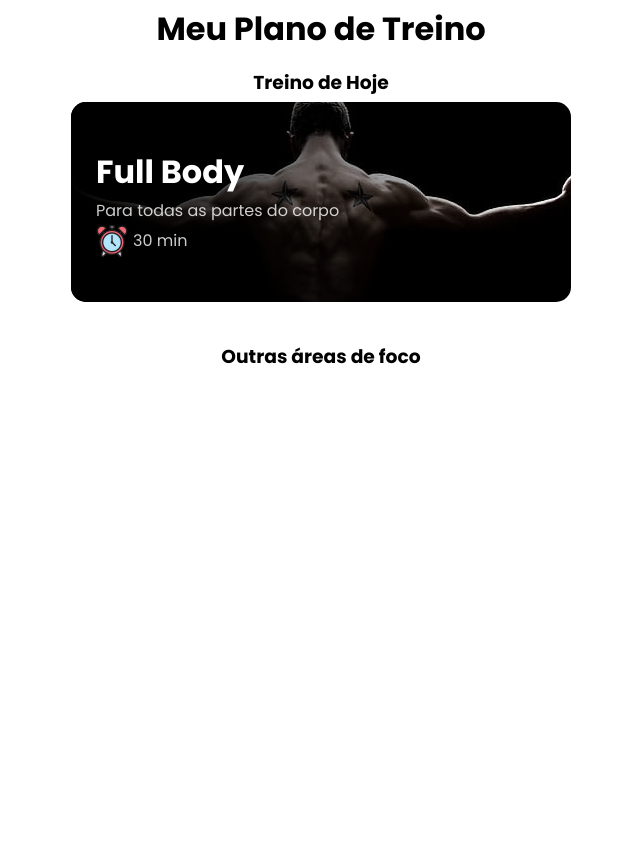
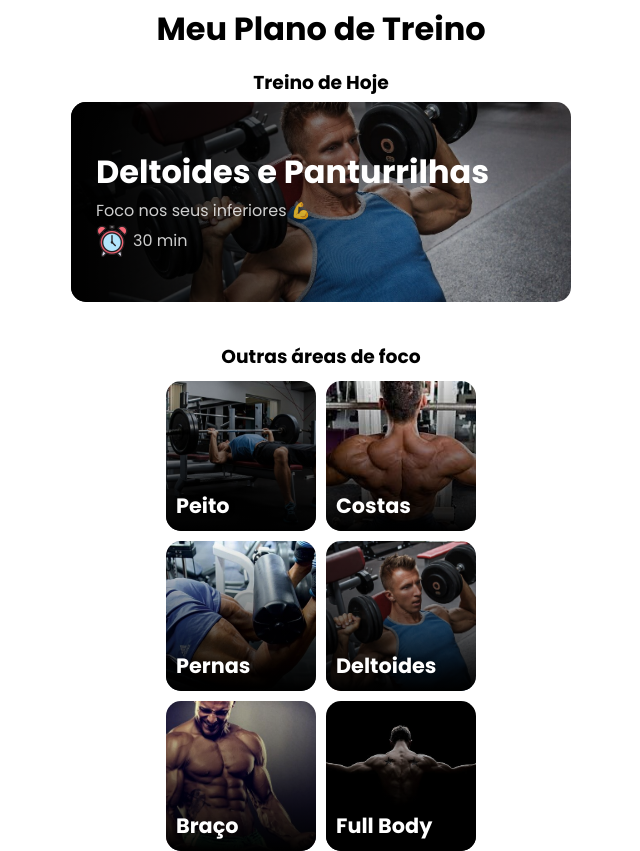
Before and after one commit to expeditojefferson/Academia, a plain HTML site: page paginas/principal.html in a window 1280 px wide. Shown: the whole page, without its empty margins (319-959 px from the left). Before the commit the page ends 800 px from the top, so only its background shows below. Drawn offline with Linux system fonts and the light colour scheme.

Commit message:
add cards na paginal principal

```diff
--- a/paginas/estiloPagMain/style.css
+++ b/paginas/estiloPagMain/style.css
@@ -46,7 +46,8 @@ div.card-container {
 
     background-image: url('../../assets/SiteAcademia/wallpaper.jpg');
     background-repeat: no-repeat;
-    background-position: 50% 35%;
+    background-position: 50% 50%;
+    background-size: cover;
     color: white;
     display: flex;
     flex-direction: row;
@@ -94,3 +95,58 @@ main {
 main > h3 {
     padding: 10px;
 }
+
+section.treinos {
+    display: grid;
+    grid-template-columns: 150px 150px;
+    /* Numero de linhas */
+    grid-template-rows: 150px 150px 150px;
+    gap: 10px;
+}
+
+div.card-treino {
+    background-color: yellow;
+    border-radius: 15px;
+    overflow: hidden;
+    background-size: cover;
+    background-repeat: no-repeat;
+    background-position: 50% 50%;
+}
+
+div.card-treino a {
+    text-decoration: none;
+}
+
+div.peito {
+    background-image: url('../../assets/SiteAcademia/treino-de-peito.jpg');
+}
+div.costas {
+    background-image: url('../../assets/SiteAcademia/treino-de-costas.jpg');
+}
+div.coxa {
+    background-image: url('../../assets/SiteAcademia/treino-de-coxa.jpg');
+}
+div.deltoides {
+    background-image: url('../../assets/SiteAcademia/treino-de-deltoides.jpg');
+}
+div.braco {
+    background-image: url('../../assets/SiteAcademia/treino-de-braço.jpg');
+}
+div.full-body {
+    background-image: url('../../assets/SiteAcademia/wallpaper.jpg');
+}
+
+div.conteudo {
+    height: 100%;
+    background-image: linear-gradient(to top, black, transparent);
+    display: flex;
+    align-items: flex-end;
+}
+
+div.conteudo > h3 {
+    color: #fff;
+    padding: 10px;
+    font-size: 1.3rem;
+    font-weight: bold;
+    text-shadow: 1px 1px 5px rgba(0, 0, 0, 0.4);
+}
--- a/paginas/js/app.js
+++ b/paginas/js/app.js
@@ -1,24 +1,55 @@
-// let diaDaSemana = 'Segunda'
+/* Essa parte do script é para automatizar a parte do 'Treino de Hoje'. Dependendo do dia da semana o card terar um conteudo diferente. */
 
-// let ElementCard = document.querySelector('.card-container')
+let dataDaSemana = new Date().getDay();
+let diasDaSemana = ['Domingo', 'Segunda', 'Terça', 'Quarta', 'Quinta', 'Sexta', 'Sabado'];
 
-// let elementH3 = document.querySelector('#nome-treino')
+let hoje = diasDaSemana[dataDaSemana];
 
-// let elementP = document.querySelector('#frase')
+let ElementCard = document.querySelector('.card-container')
 
-// let cardImg = ''
-// let nomeTreino = ''
-// let frase = ''
+let elementH3 = document.querySelector('#nome-treino')
 
-// switch(diaDaSemana)
-// {
-//     case 'Segunda':
-//         cardImg = "url('../assets/SiteAcademia/wallpaper.jpg')"
-//         nomeTreino = 'Full Body'
-//         frase = 'Para todas as partes do corpo'
-//         break;
-// }
+let elementP = document.querySelector('#frase')
 
-// ElementCard.style.backgroundImage = `${cardImg}`
-// elementH3.innerHTML = nomeTreino
-// elementP.innerHTML = frase
+let cardImg = ''
+let nomeTreino = ''
+let frase = ''
+
+switch(hoje)
+{
+    case 'Domingo':
+        break;
+    case 'Segunda':
+        cardImg = "url('../assets/SiteAcademia/treino-de-peito.jpg')"
+        nomeTreino = 'Peito'
+        frase = 'Para todas as partes do corpo 💪'
+        break;
+    case 'Terça':
+        cardImg = "url('../assets/SiteAcademia/treino-de-costas.jpg')"
+        nomeTreino = 'Dorsal'
+        frase = 'Para todas as partes do corpo 💪'
+        break;
+    case 'Quarta':
+        cardImg = "url('../assets/SiteAcademia/treino-de-coxa.jpg')"
+        nomeTreino = 'Pernas'
+        frase = 'Para todas as partes do corpo 💪'
+        break;
+    case 'Quinta':
+        cardImg = "url('../assets/SiteAcademia/treino-de-deltoides.jpg')"
+        nomeTreino = 'Deltoides e Panturrilhas'
+        frase = 'Foco nos seus inferiores 💪'
+        break;
+    case 'Sexta':
+        cardImg = "url('../assets/SiteAcademia/treino-de-braço.jpg')"
+        nomeTreino = 'Braço Completo'
+        frase = 'Para todas as partes do corpo 💪'
+        break;
+    case 'Sabado':
+        break;
+}
+// Conteudo do Card
+ElementCard.style.backgroundImage = `${cardImg}`
+elementH3.innerHTML = nomeTreino
+elementP.innerHTML = frase
+
+/* Fim */
--- a/paginas/principal.html
+++ b/paginas/principal.html
@@ -27,6 +27,50 @@
         <h3>
             Outras áreas de foco
         </h3>
+        <section class="treinos">
+            <div class="card-treino peito">
+                <a href="">
+                    <div class="conteudo">
+                        <h3>Peito</h3>
+                    </div>
+                </a>
+            </div>
+            <div class="card-treino costas">
+                <a href="">
+                    <div class="conteudo">
+                        <h3>Costas</h3>
+                    </div>
+                </a>
+            </div>
+            <div class="card-treino coxa">
+                <a href="">
+                    <div class="conteudo">
+                        <h3>Pernas</h3>
+                    </div>
+                </a>
+            </div>
+            <div class="card-treino deltoides">
+                <a href="">
+                    <div class="conteudo">
+                        <h3>Deltoides</h3>
+                    </div>
+                </a>
+            </div>
+            <div class="card-treino braco">
+                <a href="">
+                    <div class="conteudo">
+                        <h3>Braço</h3>
+                    </div>
+                </a>
+            </div>
+            <div class="card-treino full-body">
+                <a href="">
+                    <div class="conteudo">
+                        <h3>Full Body</h3>
+                    </div>
+                </a>
+            </div>
+        </section>
     </main>
     <footer></footer>
 
```
Also changed, not shown: assets/SiteAcademia/treino-de-braço.jpg (added), assets/SiteAcademia/treino-de-costas.jpg (added), assets/SiteAcademia/treino-de-coxa.jpg (added), assets/SiteAcademia/treino-de-deltoides.jpg (added), assets/SiteAcademia/treino-de-peito.jpg (added).
